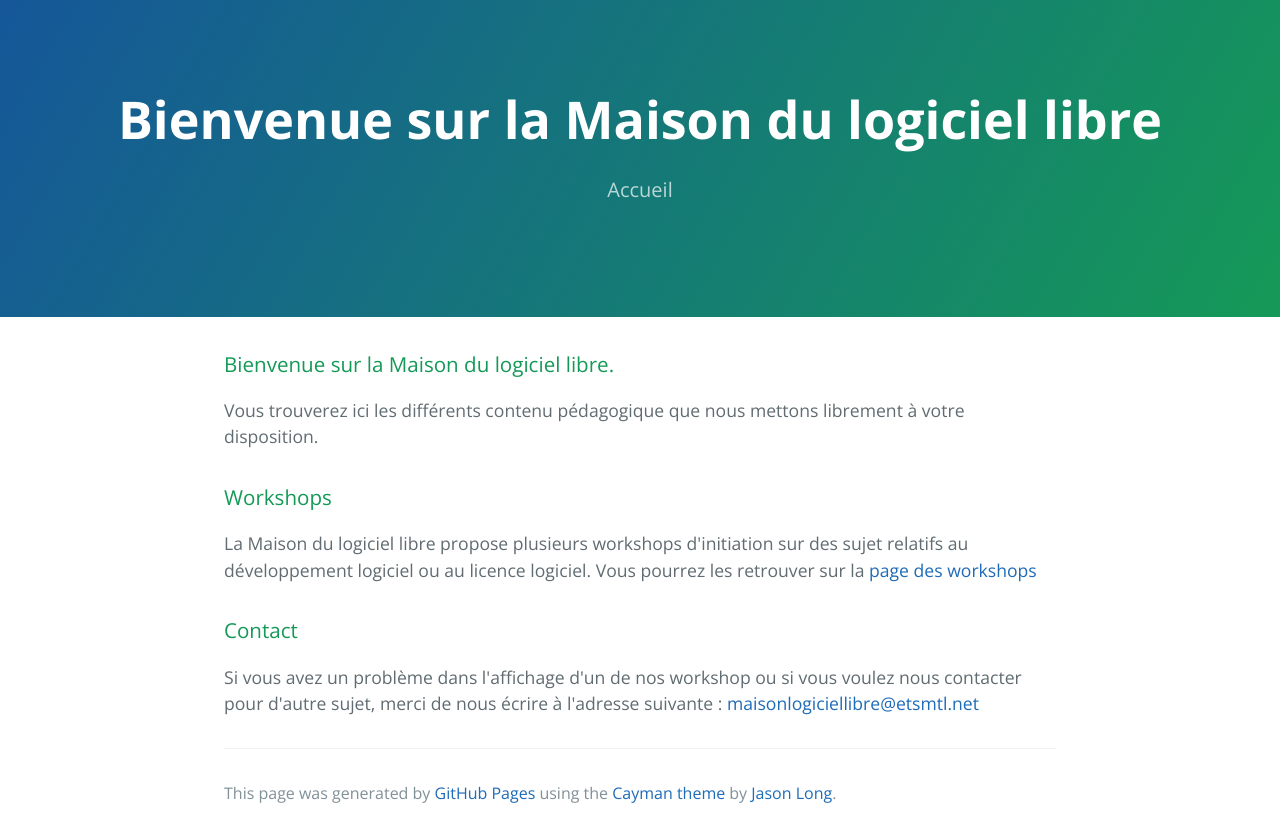
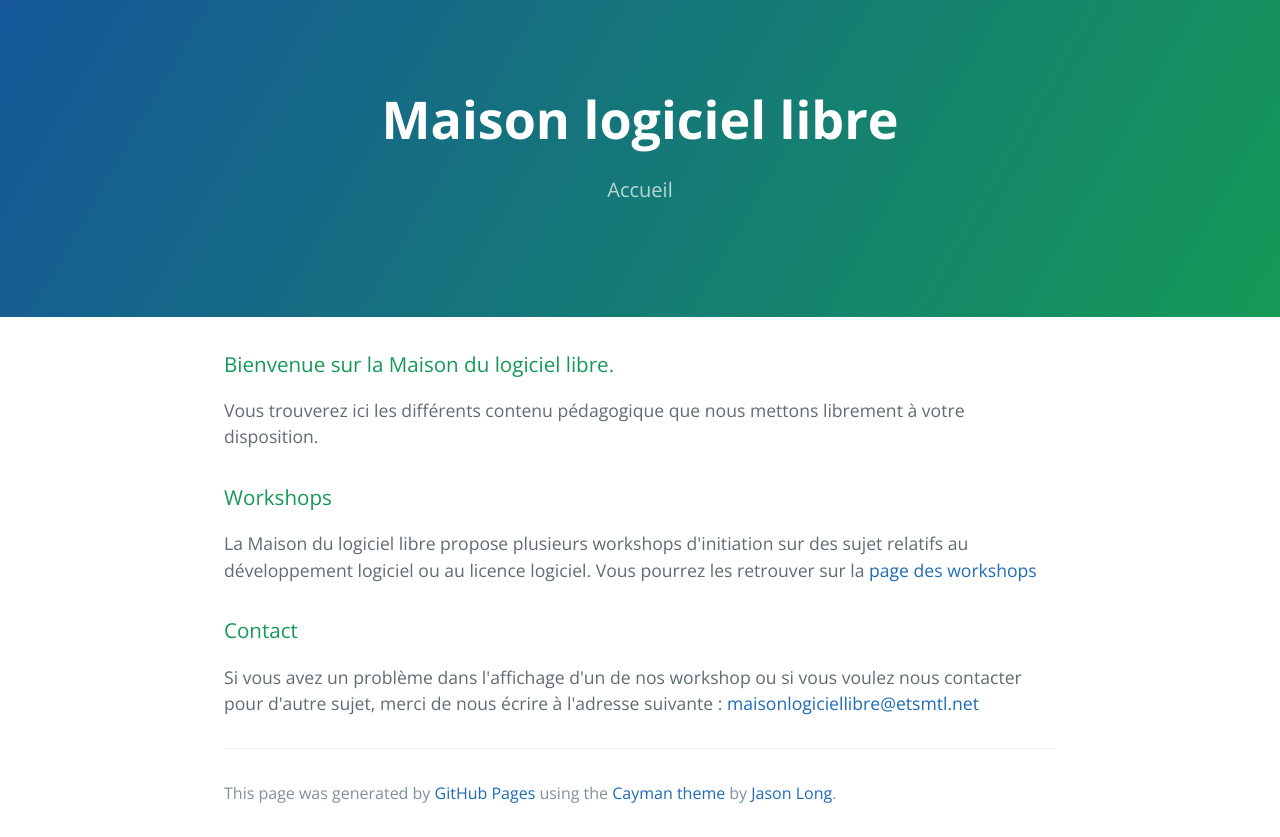
Before and after one commit to David-Ro/MaisonLogicielLibre.github.io, a plain HTML site: page index.html in a window 1280 px wide. Drawn offline with nearby package versions, Linux system fonts and the light colour scheme.

Commit message:
Change name of page

```diff
--- a/index.html
+++ b/index.html
@@ -11,7 +11,7 @@
   </head>
   <body>
     <section class="page-header">
-      <h1 class="project-name">Bienvenue sur la Maison du logiciel libre</h1>
+      <h1 class="project-name">Maison logiciel libre</h1>
       <h2 class="project-tagline">Accueil</h2>
     </section>
 
```
